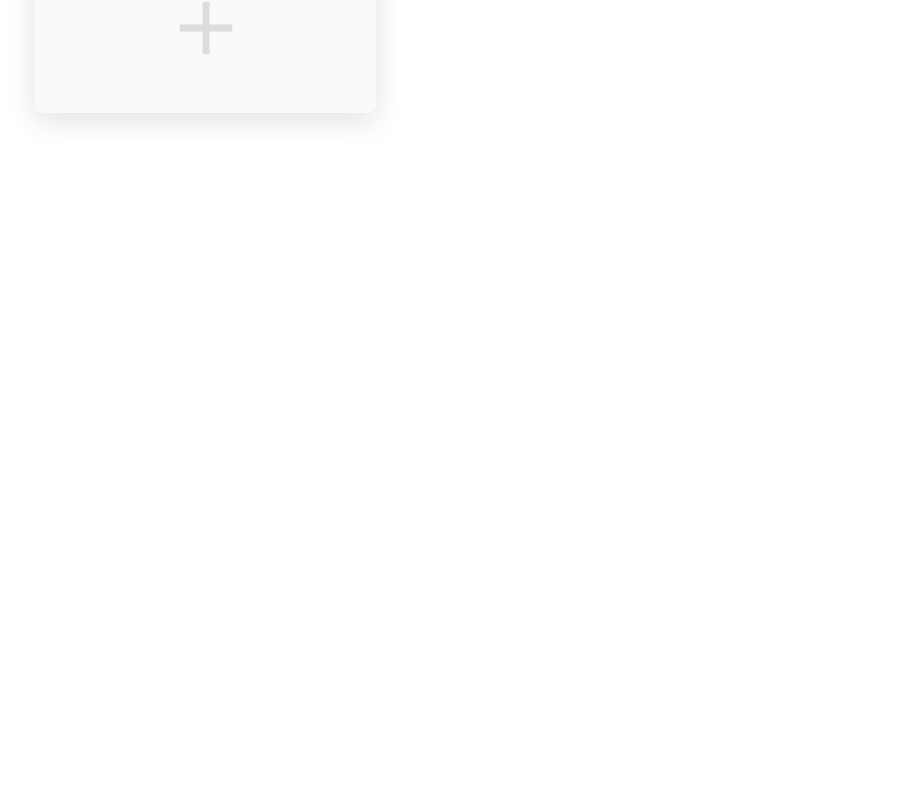
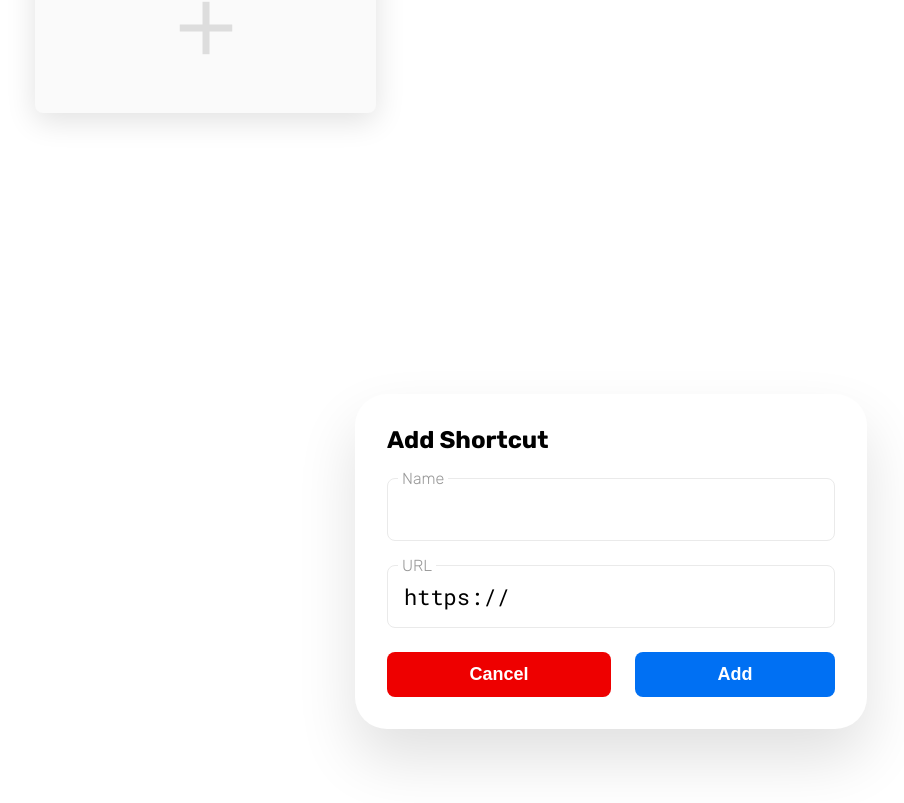
Before and after one commit to elijahjcobb/theatre, a Next.js app: page / in a window 1280 px wide. Shown: the part 639-1442 px from the top of the page, without its empty margins (29-933 px from the left). Before the commit the page ends 816 px from the top, so only its background shows below. Built offline with nearby package versions, Linux system fonts and the light colour scheme.

Commit message:
add modal

```diff
--- a/components/card/index.tsx
+++ b/components/card/index.tsx
@@ -1,6 +1,9 @@
+import { useRouter } from "next/router";
+import { useCallback } from "react";
 import { FaTrash } from "react-icons/fa";
 import { Item } from "../home";
 import styles from "./index.module.css";
+
 
 export interface CardProps {
 	item: Item;
@@ -10,7 +13,13 @@ export interface CardProps {
 
 export function Card({ item, showDelete, onDelete }: CardProps) {
 	const { name, icon: Icon, href } = item;
-	return <button className={styles.container}>
+	const router = useRouter();
+
+	const handleClick = useCallback(() => {
+		router.push(href);
+	}, [href, router]);
+
+	return <button onClick={handleClick} className={styles.container}>
 		{Icon ? <Icon className={styles.icon} /> : <span className={styles.name}>{name}</span>}
 		{showDelete && <button onClick={ev => {
 			ev.stopPropagation();
--- a/components/home/index.tsx
+++ b/components/home/index.tsx
@@ -6,6 +6,7 @@ import { SiHbo, SiNetflix, SiYoutube, SiHulu, SiPrimevideo, SiAppletv } from "re
 import { AddCard } from "../card/add-card";
 import { useCallback, useState } from "react";
 import { useAutoAnimate } from '@formkit/auto-animate/react'
+import { Modal } from "../modal";
 
 
 export interface Item {
@@ -50,11 +51,13 @@ const DEFAULT_ITEMS: Item[] = [
 export function HomePage() {
 
 	const [items, setItems] = useState<Item[]>(DEFAULT_ITEMS);
+	const [showModal, setShowModal] = useState(false);
 	const [inDeleteMode, setInDeleteMode] = useState(false);
 	const [parent] = useAutoAnimate<HTMLDivElement>()
 
-	const handleAddCard = useCallback(() => {
-		setItems(v => [...v, { name: "Foo", href: "oewfij" }])
+	const handleAddCard = useCallback((item: Item) => {
+		setItems(v => [...v, item])
+		setShowModal(false);
 	}, []);
 
 	const handleDelete = useCallback((item: Item) => {
@@ -71,7 +74,11 @@ export function HomePage() {
 				onDelete={() => handleDelete(item)}
 				item={item}
 				key={item.href} />)}
-			<AddCard onClick={handleAddCard} />
+			<AddCard onClick={() => setShowModal(true)} />
 		</div>
+		<Modal
+			onCancel={() => setShowModal(false)}
+			onComplete={handleAddCard}
+			show={showModal} />
 	</div>
 }
--- /dev/null
+++ b/components/modal/index.module.css
@@ -0,0 +1,74 @@
+.outer {
+  width: 100vw;
+  height: 100vh;
+  position: absolute;
+  top: 0;
+  left: 0;
+  z-index: 5;
+  align-items: center;
+  justify-content: center;
+  transform: translateY(100%);
+  display: flex;
+  transition: 300ms ease-in-out;
+}
+
+.show {
+  transform: translateY(0);
+}
+
+.container {
+  width: 40vw;
+  background: var(--background);
+  box-shadow: var(--shadow-large);
+  border-radius: var(--sp-8x);
+  padding: var(--sp-8x);
+  display: flex;
+  flex-direction: column;
+  gap: 24px;
+}
+
+.field {
+  position: relative;
+  padding: var(--sp-4x);
+  border: solid 1px var(--accents-2);
+  border-radius: 8px;
+}
+
+.placeholder {
+  position: absolute;
+  top: -10px;
+  left: 10px;
+  background: var(--background);
+  padding: 0 4px;
+  color: var(--accents-4);
+  font-weight: lighter;
+}
+
+.input {
+  border: none;
+  outline: none;
+  font-size: 22px;
+  font-family: var(--font-mono);
+}
+
+.buttons {
+  display: flex;
+  gap: 24px;
+  align-items: center;
+}
+
+.buttons button {
+  flex-grow: 1;
+  background: var(--success);
+  border: none;
+  outline: none;
+  padding: 12px;
+  font-size: 18px;
+  font-weight: bold;
+  border-radius: 8px;
+  color: var(--background);
+}
+
+.cancel {
+  background: var(--error) !important;
+}
--- /dev/null
+++ b/components/modal/index.tsx
@@ -0,0 +1,65 @@
+import styles from "./index.module.css";
+import clsx from "clsx";
+import type { Item } from "../home";
+import { useCallback, useEffect, useState } from "react";
+
+export interface ModalProps {
+	show: boolean;
+	onComplete: (item: Item) => void;
+	onCancel: () => void;
+}
+
+function Field({
+	placeholder,
+	value,
+	setValue
+}: {
+	placeholder: string;
+	value: string;
+	setValue: (value: string) => void;
+}) {
+	return <div className={styles.field}>
+		<span className={styles.placeholder}>{placeholder}</span>
+		<input className={styles.input} value={value} onChange={(ev) => setValue(ev.target.value)} placeholder={''} />
+	</div>
+}
+
+const INITIAL_HREF = "https://";
+
+export function Modal({ show, onCancel, onComplete }: ModalProps) {
+
+	const [name, setName] = useState("");
+	const [href, setHref] = useState(INITIAL_HREF);
+
+	useEffect(() => {
+		setName("");
+		setHref(INITIAL_HREF);
+	}, [show]);
+
+	const handleSubmit = useCallback(() => {
+		onComplete({
+			name,
+			href
+		})
+	}, [href, name, onComplete]);
+
+	return <div onClick={onCancel} className={clsx(styles.outer, show && styles.show)}>
+		<div onClick={(ev) => { ev.stopPropagation() }} className={styles.container}>
+			<h2>Add Shortcut</h2>
+			<Field
+				value={name}
+				setValue={setName}
+				placeholder="Name"
+			/>
+			<Field
+				value={href}
+				setValue={setHref}
+				placeholder="URL"
+			/>
+			<div className={styles.buttons}>
+				<button onClick={onCancel} className={styles.cancel}>Cancel</button>
+				<button onClick={handleSubmit}>Add</button>
+			</div>
+		</div>
+	</div>
+}
--- a/components/nav/index.module.css
+++ b/components/nav/index.module.css
@@ -13,9 +13,16 @@
   display: flex;
   justify-content: space-between;
   align-items: center;
-  gap: var(--sp-2x);
+  gap: var(--sp-8x);
 }
 
 .container h1 {
   font-size: 24px;
 }
+
+.button {
+  background: none;
+  outline: none;
+  border: none;
+  font-weight: bold;
+}
--- a/components/nav/index.tsx
+++ b/components/nav/index.tsx
@@ -18,11 +18,11 @@ export function Nav({ inDeleteMode, setInDeleteMode }: NavProps) {
 	return <div className={styles.container}>
 		<h1>theatre++</h1>
 		<div className={styles.flex}>
-			<button onClick={handleOnClick}>
-				{inDeleteMode ? <span>Done</span> : <FiEdit />}
+			<button className={styles.button} onClick={handleOnClick}>
+				{inDeleteMode ? <span>Done</span> : <span>Edit</span>}
 			</button>
-			<Link passHref href={`https://www.youtube.com/redirect?q=http://localhost:3000`}>
-				<a><BsFullscreen /></a>
+			<Link passHref href={`https://www.youtube.com/redirect?q=https://theatre-pp.vercel.app`}>
+				<a><BsFullscreen size={24} /></a>
 			</Link>
 		</div>
 	</div >
--- a/package.json
+++ b/package.json
@@ -10,6 +10,7 @@
   },
   "dependencies": {
     "@formkit/auto-animate": "^1.0.0-beta.3",
+    "clsx": "^1.2.1",
     "next": "12.3.1",
     "react": "18.2.0",
     "react-dom": "18.2.0",
```
Also changed, not shown: 1 other file (tests, documents, lock files or other folders).
